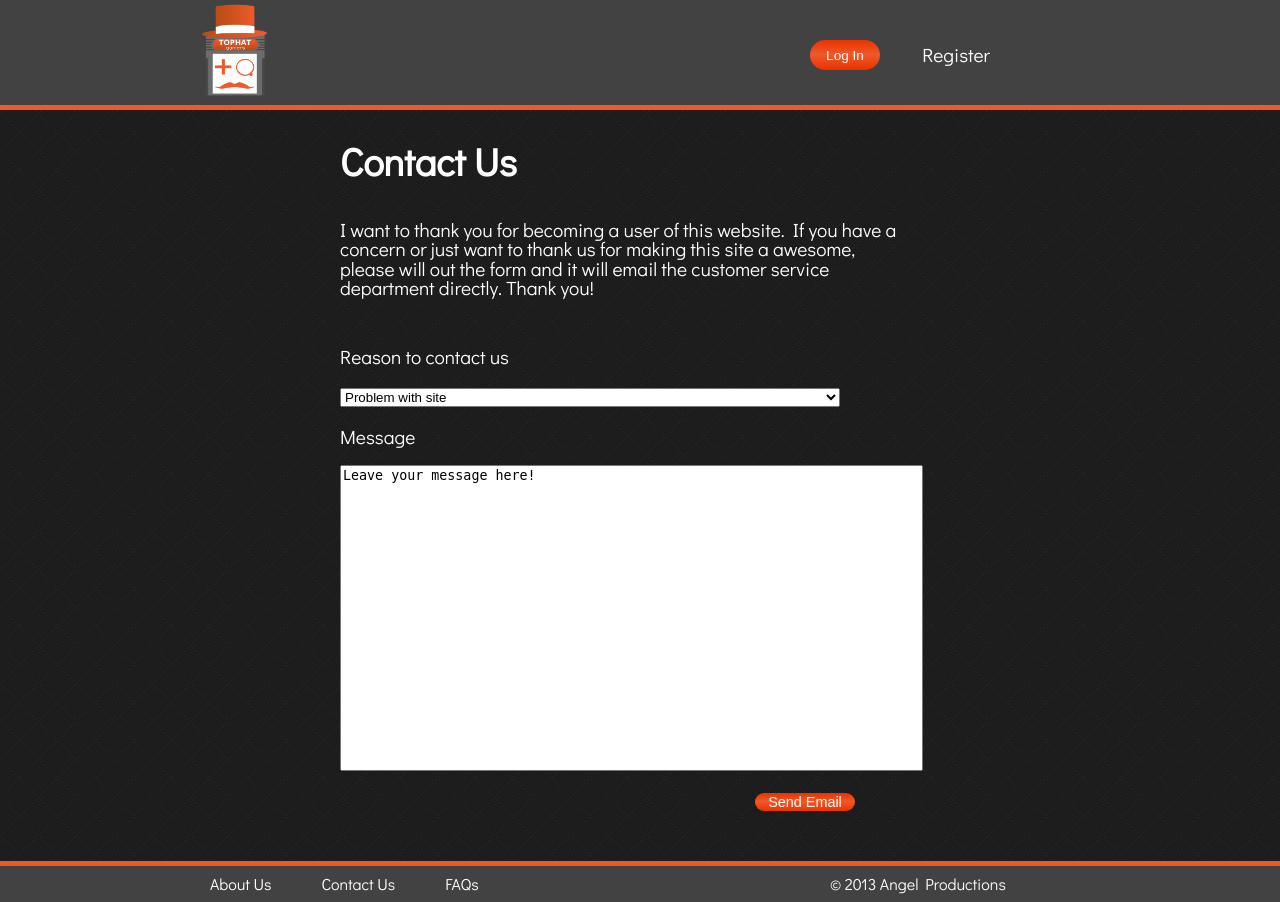
After one commit to AngelDiaz123/Tophat-Gamers-Web-Application, a PHP site: page /contact.html in a window 1280 px wide. The commit adds this page. Run offline with PHP 8.4, Linux system fonts and the light colour scheme.

Commit message:
Contact and stream pages
HTML and CSS on these two pages

```diff
--- /dev/null
+++ b/basic html and css/contact.html
@@ -0,0 +1,47 @@
+<!DOCTYPE html>
+<html>
+<head>
+	<title>Contact Us | Tophat Gamers</title>
+	<link href="images/favicon.ico" rel="icon" type="image/x-icon" />
+	<link href='http://fonts.googleapis.com/css?family=Open+Sans:400,700|Didact+Gothic' rel='stylesheet' type='text/css'>
+	<link rel="stylesheet" type="text/css" href="main.css">
+</head>
+<body>
+	<div class="top">
+		<a href="#" class="logo_link"><img src="images/tophatGamers.png" class="top_logo"></a>
+		<header>
+			<button class="top_login_button">Log In</button>
+			<a href="#" class="top_register_link">Register</a>
+		</header>
+	</div>
+	<div class="top_banner"></div>
+
+	<section class="contact_div">
+		<h1 class="contact_header">Contact Us</h1>
+		<p class="contact_one_linner">I want to thank you for becoming a user of this website.  If you have a concern or just want to thank us for making this site a awesome, please will out the form and it will email the customer service department directly.  Thank you!</p>
+		<form action="#" method="POST">
+			<p>Reason to contact us</p>
+			<select>
+				<option value="problem">Problem with site</option>
+				<option value="content">Issue with content</option>
+				<option value="thank">To thank us for the service</option>
+				<option value="other">Other</option>
+			</select>
+			<p>Message</p>
+			<textarea rows="20" cols="70">Leave your message here!</textarea>
+			<input type="submit" value="Send Email" class="contact_submit">
+		</form>
+	</section>
+
+	<div class="all_footer_banner"></div>
+	<div class="footer_background">
+		<footer>
+			<a href="#" class="about">About Us</a>
+			<a href="#" class="contact">Contact Us</a>
+			<a href="#" class="faq">FAQs</a>
+			<p class="copyright">&copy; 2013 Angel Productions</p>
+		</footer>
+	</div>
+
+</body>
+</html>
--- a/basic html and css/main.css
+++ b/basic html and css/main.css
@@ -487,8 +487,96 @@ body {
 	overflow: hidden;
 }
 
+/*------------- Contact Us Page ----------*/
+.contact_div {
+	font-size: 1.2em;
+	margin: 0 auto;
+	color: white;
+	width: 600px;
+	overflow: hidden;
+}
+
+.contact_header {
+	font-size: 2.0em;
+	margin-bottom: 40px;
+}
+
+.contact_one_linner {
+	width: 570px;
+}
+
+.contact_div form {
+	margin-top: 50px;
+}
+
+.contact_div form select {
+	width: 500px;
+}
+
+.contact_div form textarea {
+	resize: none;
+	margin-bottom: 20px;
+}
+
+.contact_submit {
+	color: white;
+	background: #ea3200; /* Old browsers */
+	background: -moz-linear-gradient(top, #ea3200 0%, #ef5929 48%, #ea3200 100%); /* FF3.6+ */
+	background: -webkit-gradient(linear, left top, left bottom, color-stop(0%,#ea3200), color-stop(48%,#ef5929), color-stop(100%,#ea3200)); /* Chrome,Safari4+ */
+	background: -webkit-linear-gradient(top, #ea3200 0%,#ef5929 48%,#ea3200 100%); /* Chrome10+,Safari5.1+ */
+	background: -o-linear-gradient(top, #ea3200 0%,#ef5929 48%,#ea3200 100%); /* Opera 11.10+ */
+	background: -ms-linear-gradient(top, #ea3200 0%,#ef5929 48%,#ea3200 100%); /* IE10+ */
+	background: linear-gradient(to bottom, #ea3200 0%,#ef5929 48%,#ea3200 100%); /* W3C */
+	filter: progid:DXImageTransform.Microsoft.gradient( startColorstr='#ea3200', endColorstr='#ea3200',GradientType=0 ); /* IE6-9 */
+	float: right;
+	border-radius: 15px;
+	border: none;
+	font-size: .75em;
+	width: 100px;
+	margin-right: 85px;
+}
+
+/*------------- Stream Page --------------*/
+.stream_div {
+	border-radius: 15px;
+	background-color: #AF7A69;
+	margin: 0 auto;
+	width: 1100px;
+	height: 650px;
+}
+
+.user_title {
+	padding-top: 20px;
+	margin-left: 20px;
+	color: white;
+	font-size: 2.0em;
+}
+
+.stream_video {
+	margin-left: 20px;
+	overflow: hidden;
+	float: left;
+	margin-right: 50px;
+}
+
+.stream_chat {
+	overflow: hidden;
+	float: right;
+	margin-right: 20px;
+}
+
+.stream_descript {
+	margin-left: 20px;
+	width: 950px;
+	color: white;
+	padding-top: 50px;
+	margin-bottom: 50px;
+	clear: both;
+}
+
 /*------------- Global Footer ------------*/
 .all_footer_banner {
+	clear: both;
 	margin-top: 50px;
 	width: 100%;
 	height: 5px;
```
Also changed, not shown: basic html and css/stream.html (added, +65 -0 lines), 1 other file.
